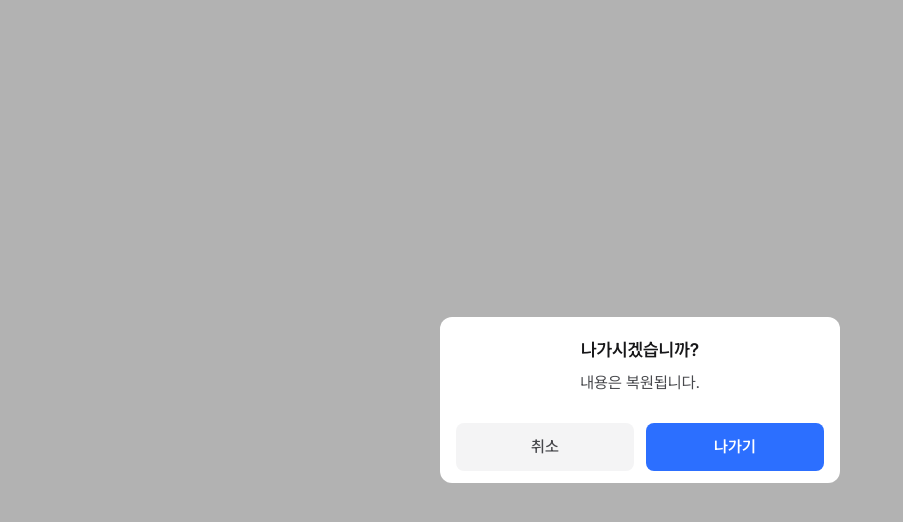
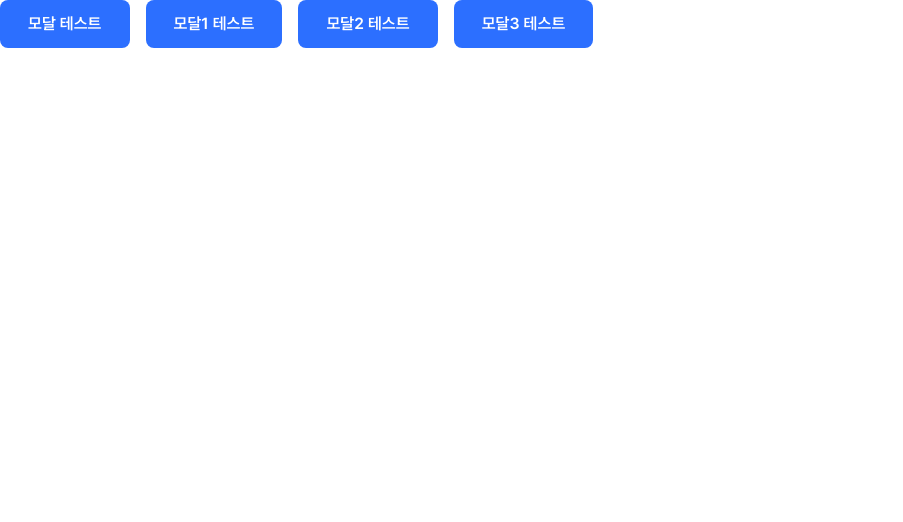
Before and after one commit to gustn99/ai-lex-web, a React (Vite) app: page / in a window 1280 px wide. Shown: the top 522 px of the page, without its empty margins (0-903 px from the left). Built offline with nearby package versions, Linux system fonts and the light colour scheme.

Commit message:
feat: on cancel prop 추가

```diff
--- a/src/components/common/Modal/ConfirmModal.tsx
+++ b/src/components/common/Modal/ConfirmModal.tsx
@@ -5,11 +5,18 @@ import ModalWrapper from './ModalWrapper';
 export interface ConfirmModalProps {
 	title: string;
 	content: React.ReactNode;
+	onCancel: () => void;
 	confirmButton?: { content: string; onClick: () => void };
 	isNegative?: boolean;
 }
 
-export default function ConfirmModal({ title, content, confirmButton, isNegative = false }: ConfirmModalProps) {
+export default function ConfirmModal({
+	title,
+	content,
+	onCancel,
+	confirmButton,
+	isNegative = false,
+}: ConfirmModalProps) {
 	const isText = typeof content === 'string';
 
 	return (
@@ -22,7 +29,7 @@ export default function ConfirmModal({ title, content, confirmButton, isNegative
 				</div>
 
 				<div className="mt-4 flex gap-3 px-4 py-3">
-					<Button onClick={() => {}} appearance="solid" variant="assistive" className="flex-1">
+					<Button onClick={onCancel} appearance="solid" variant="assistive" className="flex-1">
 						취소
 					</Button>
 					{confirmButton && (
--- a/src/pages/Home/Home.tsx
+++ b/src/pages/Home/Home.tsx
@@ -1,21 +1,70 @@
+import { useState } from 'react';
+
+import Button from '@/components/common/Button';
 import ConfirmModal from '@/components/common/Modal/ConfirmModal';
 
 export default function Home() {
+	const [isModalOpen, setIsModalOpen] = useState(false);
+	const [isModal1Open, setIsModal1Open] = useState(false);
+	const [isModal2Open, setIsModal2Open] = useState(false);
+	const [isModal3Open, setIsModal3Open] = useState(false);
+
 	return (
 		<div className="">
-			{/* <ConfirmModal title="나가시겠습니까?" content="내용은 복원됩니다." /> */}
+			<div className="flex gap-4">
+				<Button appearance="solid" onClick={() => setIsModalOpen(true)}>
+					모달 테스트
+				</Button>
+				<Button appearance="solid" onClick={() => setIsModal1Open(true)}>
+					모달1 테스트
+				</Button>
+				<Button appearance="solid" onClick={() => setIsModal2Open(true)}>
+					모달2 테스트
+				</Button>
+				<Button appearance="solid" onClick={() => setIsModal3Open(true)}>
+					모달3 테스트
+				</Button>
+			</div>
+
+			{isModalOpen && (
+				<ConfirmModal title="나가시겠습니까?" content="내용은 복원됩니다." onCancel={() => setIsModalOpen(false)} />
+			)}
+			{isModal1Open && (
 				<ConfirmModal
 					title="나가시겠습니까?"
 					content="내용은 복원됩니다."
-				confirmButton={{ content: '나가기', onClick: () => {} }}
+					onCancel={() => setIsModal1Open(false)}
+					confirmButton={{
+						content: '나가기',
+						onClick: () => {
+							alert('나가기');
+							setIsModal1Open(false);
+						},
+					}}
 				/>
-			{/* <ConfirmModal
+			)}
+			{isModal2Open && (
+				<ConfirmModal
 					title="나가시겠습니까?"
 					content="내용은 복원됩니다."
-				confirmButton={{ content: '나가기', onClick: () => {} }}
+					onCancel={() => setIsModal2Open(false)}
+					confirmButton={{
+						content: '나가기',
+						onClick: () => {
+							alert('나가기');
+							setIsModal2Open(false);
+						},
+					}}
 					isNegative
-			/> */}
-			{/* <ConfirmModal title="나가시겠습니까?" content={<div className="text-label-normal">내용은 복원됩니다.</div>} /> */}
+				/>
+			)}
+			{isModal3Open && (
+				<ConfirmModal
+					title="나가시겠습니까?"
+					content={<div className="text-label-normal">내용은 복원됩니다.</div>}
+					onCancel={() => setIsModal3Open(false)}
+				/>
+			)}
 		</div>
 	);
 }
```
Lines whose indentation alone changed are shown as unchanged.
